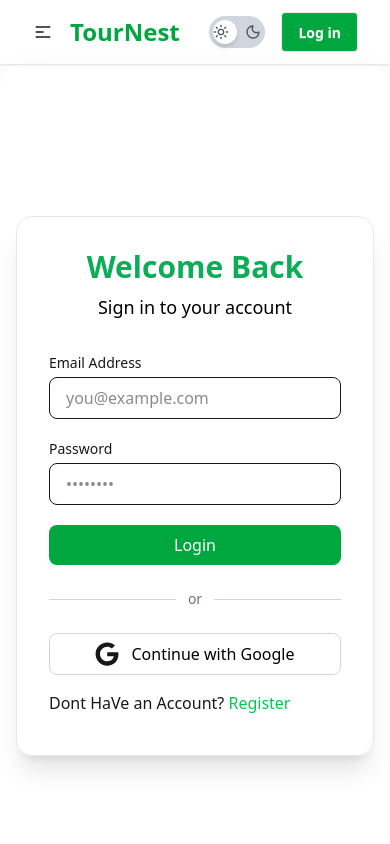
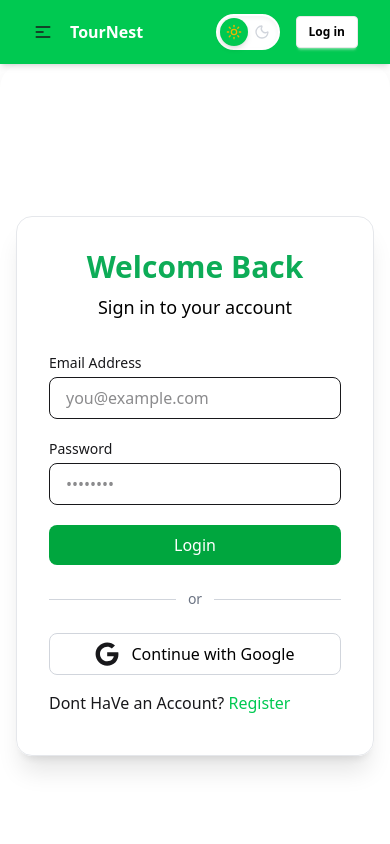
Before and after one commit to smnahidweb/tour-managesment-systems, a React (Vite) app: page /login in a window 390 px wide. Shown: the top 844 px of the page. Built offline with nearby package versions, Linux system fonts and the light colour scheme; no server answers.

Commit message:
polished navbar

```diff
--- a/src/Components/Navbar.jsx
+++ b/src/Components/Navbar.jsx
@@ -40,20 +40,20 @@ const handleSignOut = ()=>{
   }
   const links = (
     <>
-      <li><NavLink to="/">Home</NavLink></li>
-      <li><NavLink to="/allPackages">All Packages</NavLink></li>
+      <li className='text-white text-md font-semibold'><NavLink to="/">Home</NavLink></li>
+      <li  className='text-white text-md font-semibold'><NavLink to="/allPackages">All Packages</NavLink></li>
       {
-      user ? <li><NavLink to="/myBooking">My Booking</NavLink></li>:''
+      user ? <li  className='text-white text-md font-semibold'><NavLink to="/myBooking">My Booking</NavLink></li>:''
       }
-      <li><NavLink to="/aboutUs">About Us</NavLink></li>
-      <li><NavLink to="/register">Register</NavLink></li>
+      <li  className='text-white text-md'><NavLink to="/aboutUs">About Us</NavLink></li>
+      <li  className='text-white text-md font-semibold'><NavLink to="/register">Register</NavLink></li>
 
     </>
   );
 
 
   return (
-    <div className="navbar bg-[var( --HEADING-TITLE-TEXT)] shadow-sm px-4 md:px-8">
+    <div className="navbar sticky top-0 z-50 bg-green-500 shadow-md px-4 md:px-8">
       {/* Navbar Start */}
       <div className="navbar-start">
         {/* Mobile Dropdown */}
@@ -71,7 +71,7 @@ const handleSignOut = ()=>{
           </label>
           <ul
             tabIndex={0}
-            className="menu menu-sm dropdown-content mt-3 z-[50] p-2 shadow bg-base-100 rounded-box w-52"
+            className="menu menu-sm dropdown-content mt-3 z-[50] p-2 shadow bg-green-500 w-30"
           >
             {links}
           </ul>
@@ -79,8 +79,8 @@ const handleSignOut = ()=>{
 
         {/* Logo and Brand Name */}
         <div className="flex items-center gap-2">
-          <img src={logo} alt="logo" className="w-10 h-10 rounded-full hidden md:block" />
-          <NavLink to="/" className="text-2xl font-bold text-green-600">TourNest</NavLink>
+          <img src={logo} alt="logo" className="w-10 h-10 text-xl rounded-full hidden md:block" />
+       <p className='text-md font-semibold text-white'>   TourNest</p>
         </div>
       </div>
 
@@ -96,25 +96,30 @@ const handleSignOut = ()=>{
 
 
 
-<label className="cursor-pointer w-14 h-8 bg-gray-300 dark:bg-gray-700 rounded-full flex items-center px-1 relative">
+ <label className="relative w-16 h-9 rounded-full bg-white dark:bg-gray-800 shadow-inner border-2 border-white dark:border-green-500 flex items-center px-1 transition-colors duration-300">
   <input
     type="checkbox"
     checked={theme === 'dark'}
     onChange={handleThemeToggle}
-            className="sr-only"
+    className="sr-only peer"
   />
+
+  {/* Thumb */}
   <div
-            className={`absolute w-6 h-6 bg-white dark:bg-yellow-400 rounded-full shadow-md transform transition-transform duration-300 ${
-              theme === 'dark' ? 'translate-x-6' : 'translate-x-0'
-            }`}
+    className={`absolute top-0.5 left-0.5 w-7 h-7 rounded-full bg-green-500 dark:bg-yellow-400 shadow-md transform transition-transform duration-300 peer-checked:translate-x-7`}
   />
-          <div className="absolute left-1 text-gray-600 dark:text-white">
+
+  {/* Sun icon */}
+  <div className="z-10 text-yellow-500 dark:text-gray-200 ml-1">
     <Sun size={16} />
   </div>
-          <div className="absolute right-1 text-gray-600 dark:text-yellow-300">
+
+  {/* Moon icon */}
+  <div className="ml-auto z-10 text-gray-300 dark:text-yellow-300 mr-1">
     <Moon size={16} />
   </div>
 </label>
+
 
 
         {
@@ -125,30 +130,25 @@ const handleSignOut = ()=>{
               onClick={() => setOpenDropdown(!openDropdown)}
               src={user.photoURL || "https://i.ibb.co/YTNF3nY/user.png"}
               alt="profile"
-              className="w-10 h-10 rounded-full border-2 border-green-500 cursor-pointer"
+              className="w-10 h-10 rounded-full border-2 border-white cursor-pointer"
             />
             {openDropdown && (
               <div className="absolute right-0 mt-3 w-56 bg-white dark:bg-gray-800 shadow-lg border-green-500 rounded-lg z-50 p-4 space-y-2">
                 <p className="font-semibold text-gray-800 dark:text-white">{user.displayName}</p>
-                <hr className='text-green-700' />
+                <hr className='text-green-600' />
                 <NavLink
                   to="/addPackage"
-                  className="flex items-center gap-2 text-sm text-green-700 hover:text-green-900"
+                  className="flex items-center gap-2 text-sm text-green-500 hover:text-green-700"
                 >
                   <MdOutlineAddBox /> Add Package
                 </NavLink>
                 <NavLink
                   to="/managePackages"
-                  className="flex items-center gap-2 text-sm text-green-700 hover:text-green-900"
+                  className="flex items-center gap-2 text-sm text-green-500 hover:text-green-700"
                 >
                   <FiPackage /> Manage My Packages
                 </NavLink>
-                {/* <NavLink to={'/reviews'}>
-                  <button  className="flex items-center mt-2 mb-2 gap-2 cursor-pointer text-sm text-green-700 hover:text-green-900">
-                  <FaStar/>  Add Reviews
-                  </button>
 
-                </NavLink> */}
                 <button
                   onClick={handleSignOut}
                   className="flex items-center gap-2 btn text-sm text-red-600 hover:text-red-800"
@@ -163,7 +163,7 @@ const handleSignOut = ()=>{
         }
         {
           !user && <NavLink to={'/login'}>
-          <button className='btn bg-green-600 text-white'>Log in</button>
+          <button className='btn btn-sm bg-white text-black'>Log in</button>
         </NavLink>
         }
       </div>
--- a/src/index.css
+++ b/src/index.css
@@ -25,6 +25,6 @@
 
 
 a.active {
-  color: rgb(5, 237, 5);
+  color: black;
   text-decoration: underline;
 }
```
Lines whose indentation alone changed are shown as unchanged.
